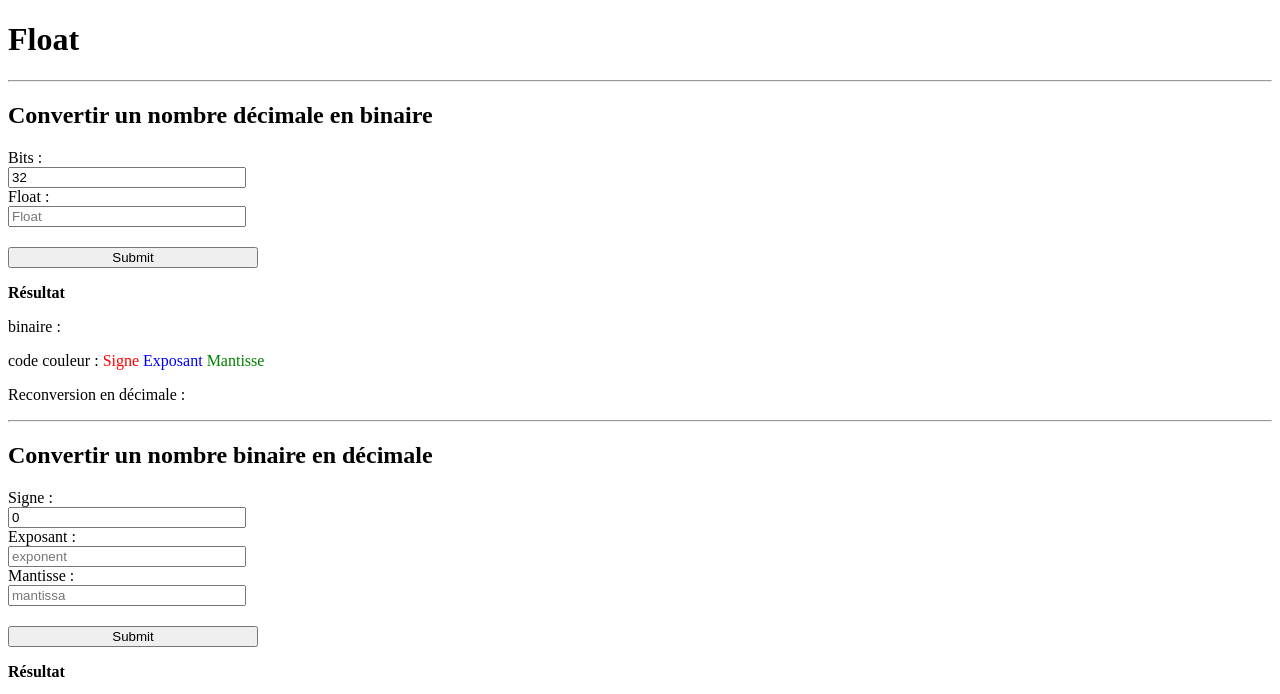
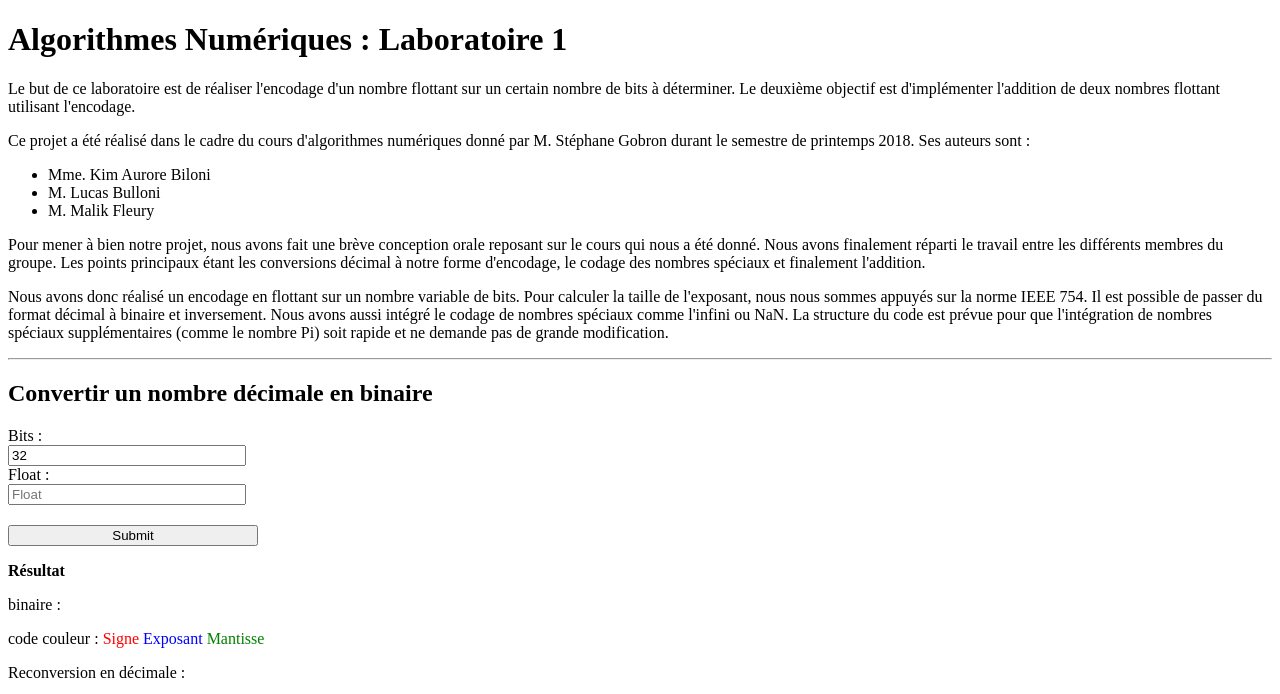
Before and after one commit to Asmoday4949/AN_L1_Float, a plain HTML site: page index.html in a window 1280 px wide. Shown: the top 694 px of the page. Drawn offline with Linux system fonts and the light colour scheme.

Commit message:
Ajout de paragraphes contextualisant le projet ainsi que son développement

```diff
--- a/index.html
+++ b/index.html
@@ -35,7 +35,24 @@
     </style>
   </head>
   <body>
-    <h1>Float</h1>
+    <h1>Algorithmes Numériques : Laboratoire 1</h1>
+    <p>
+      Le but de ce laboratoire est de réaliser l'encodage d'un nombre flottant sur un certain nombre de bits à déterminer. Le deuxième objectif est d'implémenter l'addition de deux nombres flottant utilisant l'encodage.
+    </p>
+    <p>
+      Ce projet a été réalisé dans le cadre du cours d'algorithmes numériques donné par M. Stéphane Gobron durant le semestre de printemps 2018. Ses auteurs sont :
+      <ul>
+        <li>Mme. Kim Aurore Biloni</li>
+        <li>M. Lucas Bulloni</li>
+        <li>M. Malik Fleury</li>
+      </ul>
+    </p>
+    <p>
+      Pour mener à bien notre projet, nous avons fait une brève conception orale reposant sur le cours qui nous a été donné. Nous avons finalement réparti le travail entre les différents membres du groupe. Les points principaux étant les conversions décimal à notre forme d'encodage, le codage des nombres spéciaux et finalement l'addition.
+    </p>
+    <p>
+      Nous avons donc réalisé un encodage en flottant sur un nombre variable de bits. Pour calculer la taille de l'exposant, nous nous sommes appuyés sur la norme IEEE 754. Il est possible de passer du format décimal à binaire et inversement. Nous avons aussi intégré le codage de nombres spéciaux comme l'infini ou NaN. La structure du code est prévue pour que l'intégration de nombres spéciaux supplémentaires (comme le nombre Pi) soit rapide et ne demande pas de grande modification.
+    </p>
     <hr />
 
     <h2>Convertir un nombre décimale en binaire</h2>
```
